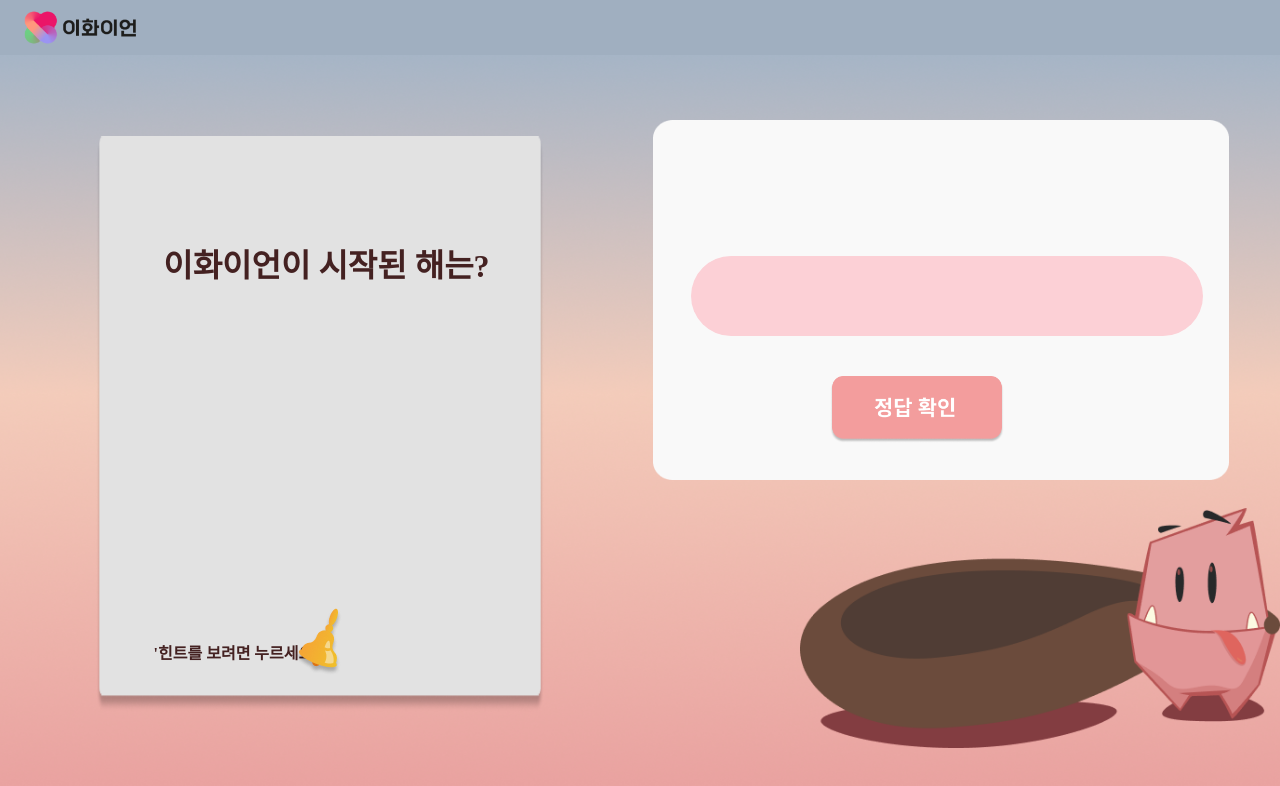
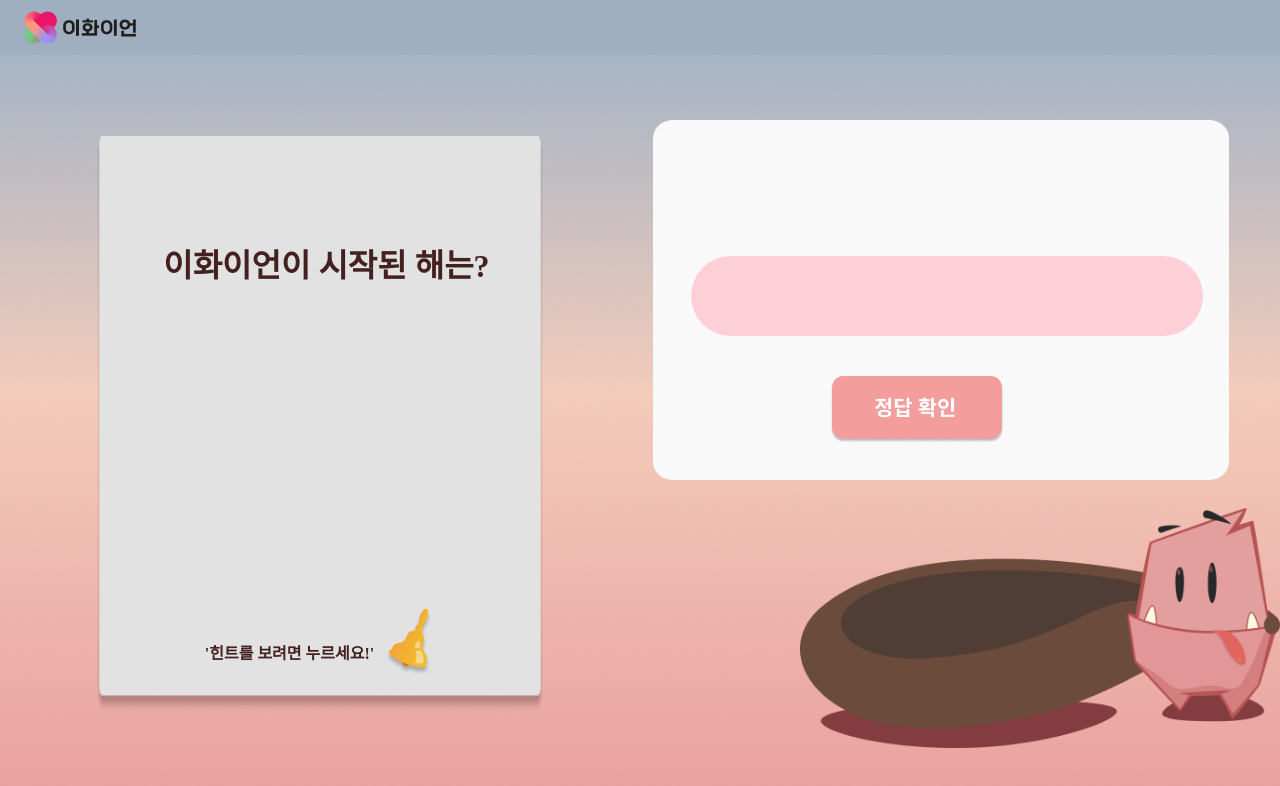
Before and after one commit to Ewhaian-WebEngineering/pearflower2022, a React (Create React App) app: page /gamemain in a window 1280 px wide. Shown: the top 786 px of the page. Built offline with nearby package versions, Linux system fonts and the light colour scheme; a web font is replaced by a local one.

Commit message:
레이아웃,이미지 수정

```diff
--- a/src/views/game/GameMain.css
+++ b/src/views/game/GameMain.css
@@ -44,7 +44,7 @@
         /*힌트를 보려면 누르세요*/
         position: absolute;
         top: 80%;
-        left: 12%;
+        left: 16%;
         font-size: 100%;
         font-family: 'Hahmlet', serif;
         font-weight: 700;
@@ -55,7 +55,7 @@
     .hintKey {
         position: absolute;
         top: 76%;
-        left: 23%;
+        left: 30%;
         cursor: pointer;
     }
 
--- a/src/views/game/GameMain.js
+++ b/src/views/game/GameMain.js
@@ -137,8 +137,6 @@ function GameMain() {
             <div className="gamemiddle">
                 <div className="main1">
                     <img className="_question" alt="question" src="img/game/Question.png" />
-                    <span>
-
 
                     {/* {_popUp || <span className="h_text">'힌트를 보려면 누르세요!'</span>} */}
                     <span className="h_text">'힌트를 보려면 누르세요!'</span>
@@ -152,7 +150,7 @@ function GameMain() {
                             <span className="popupHint">{questions[currentIndex].hint}</span>
                         </div>
                     }
-                    </span>
+
                     <span className="question">{questions[currentIndex].question}</span>
 
                 </div>
--- a/src/views/game/GamePage.css
+++ b/src/views/game/GamePage.css
@@ -207,9 +207,8 @@
 
       .door {
           position: absolute;
-          width: 38vw;
-          height: 52vh;
-          top: 33%;
+          width: 33%;
+          top: 24%;
           left: 6.25%;
       }
 
--- a/src/views/game/GamePage.js
+++ b/src/views/game/GamePage.js
@@ -81,10 +81,10 @@ function GamePage(props) {
     const handleOnClick = () => {
         console.log(correct);
         if (correct === 0 && sentence.length >= 8)
-            window.location.href = 'http://15.164.75.25/finalgameover';
+            navigate('/finalgameover');
         else if (correct === 1) {
             setCorrect(0);
-            window.location.href = 'http://15.164.75.25/finish';
+            navigate('/finish');
         }
     };
 
```
Also changed, not shown: public/img/game/guideText.png, public/img/game/lockedDoor.png. Lines whose indentation alone changed are shown as unchanged.
